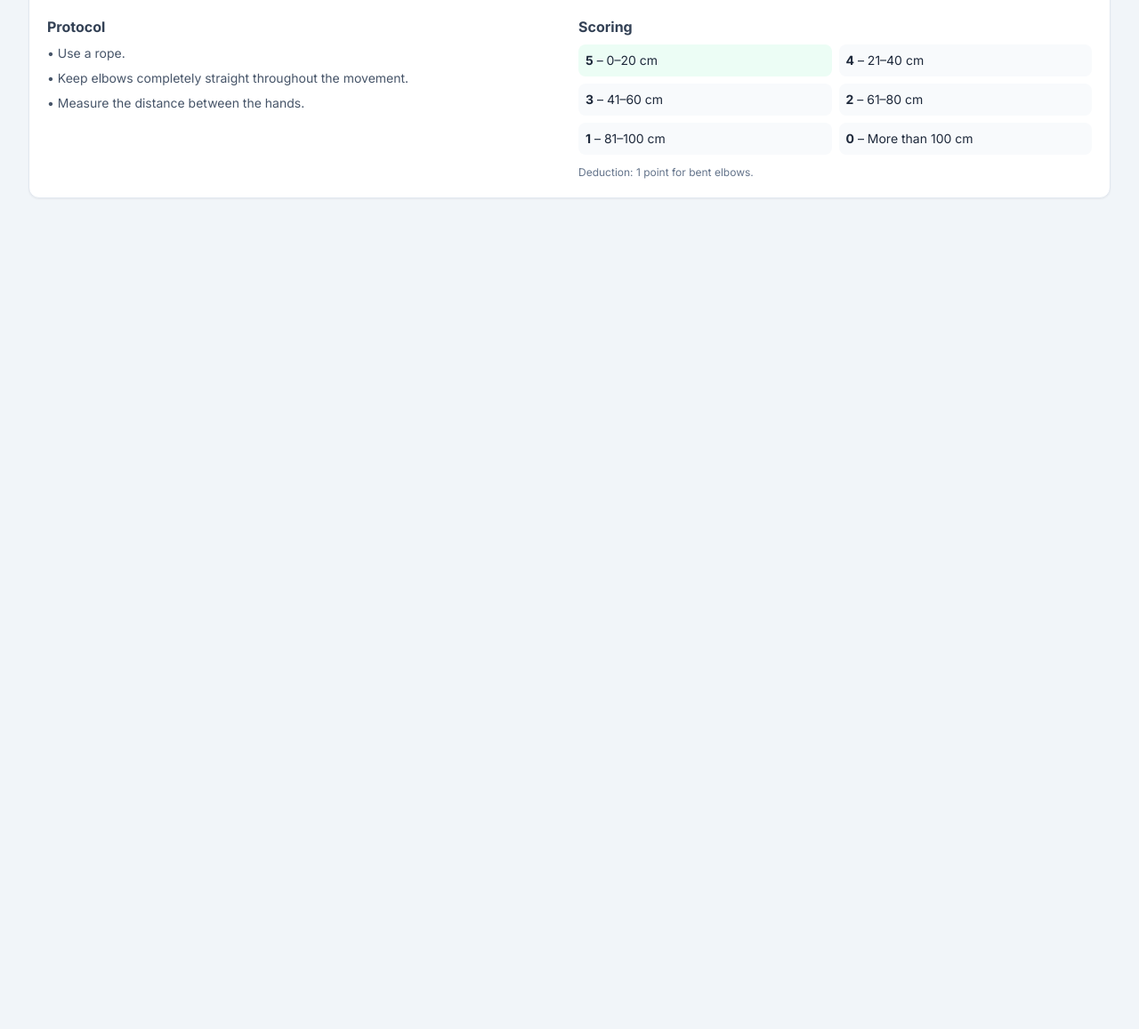
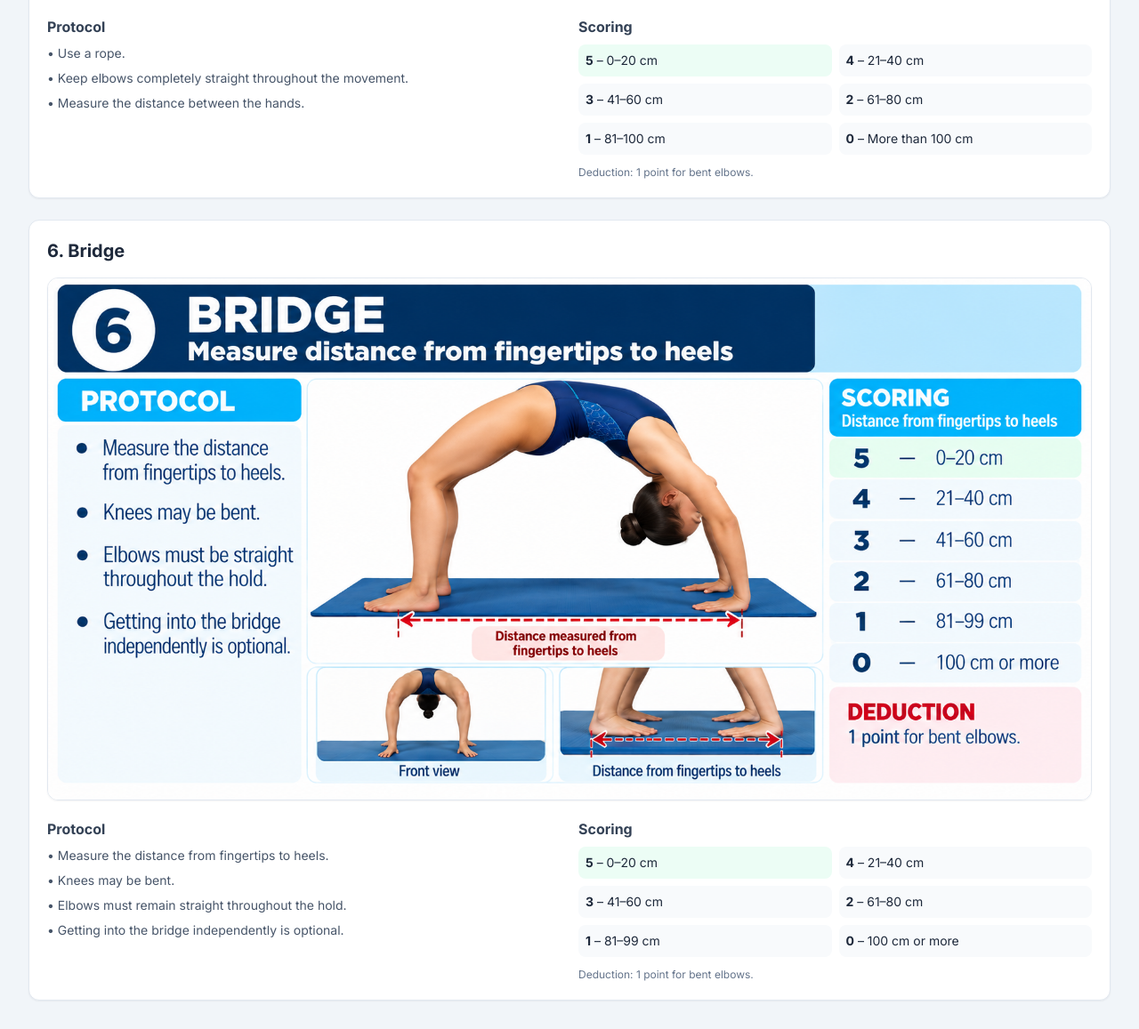
Before and after one commit to TornadoesSynchroResources/tornadoes-artistic-swimming, a website: page index.html in a window 1280 px wide. Shown: the part 4654-5811 px from the top of the page at 89% size. Before the commit the page ends 4909 px from the top, so only its background shows below. Drawn offline with nearby package versions, Linux system fonts and the light colour scheme; no server answers.

Commit message:
Update index.html
Add Bridge gym test

```diff
--- a/index.html
+++ b/index.html
@@ -1177,6 +1177,47 @@ body { overflow-x: hidden; }
         <div class="bg-slate-50 rounded-lg p-2"><strong>2</strong> – 61–80 cm</div>
         <div class="bg-slate-50 rounded-lg p-2"><strong>1</strong> – 81–100 cm</div>
         <div class="bg-slate-50 rounded-lg p-2"><strong>0</strong> – More than 100 cm</div>
+      </div>
+
+      <p class="text-xs text-slate-500 mt-3">
+        Deduction: 1 point for bent elbows.
+      </p>
+    </div>
+  </div>
+</div>
+       <div class="mt-6 bg-white rounded-xl p-5 shadow-sm border border-slate-200">
+  <h3 class="text-xl font-bold text-slate-800 mb-4">
+    6. Bridge
+  </h3>
+
+  <div class="mb-5">
+    <img
+      src="bridge-testing.png"
+      alt="Bridge testing protocol"
+      class="w-full rounded-xl border border-slate-200 shadow-sm"
+    >
+  </div>
+
+  <div class="grid grid-cols-1 md:grid-cols-2 gap-5">
+    <div>
+      <h4 class="font-bold text-slate-700 mb-2">Protocol</h4>
+      <ul class="text-sm text-slate-600 space-y-2">
+        <li>• Measure the distance from fingertips to heels.</li>
+        <li>• Knees may be bent.</li>
+        <li>• Elbows must remain straight throughout the hold.</li>
+        <li>• Getting into the bridge independently is optional.</li>
+      </ul>
+    </div>
+
+    <div>
+      <h4 class="font-bold text-slate-700 mb-2">Scoring</h4>
+      <div class="grid grid-cols-2 gap-2 text-sm">
+        <div class="bg-emerald-50 rounded-lg p-2"><strong>5</strong> – 0–20 cm</div>
+        <div class="bg-slate-50 rounded-lg p-2"><strong>4</strong> – 21–40 cm</div>
+        <div class="bg-slate-50 rounded-lg p-2"><strong>3</strong> – 41–60 cm</div>
+        <div class="bg-slate-50 rounded-lg p-2"><strong>2</strong> – 61–80 cm</div>
+        <div class="bg-slate-50 rounded-lg p-2"><strong>1</strong> – 81–99 cm</div>
+        <div class="bg-slate-50 rounded-lg p-2"><strong>0</strong> – 100 cm or more</div>
       </div>
 
       <p class="text-xs text-slate-500 mt-3">
```
